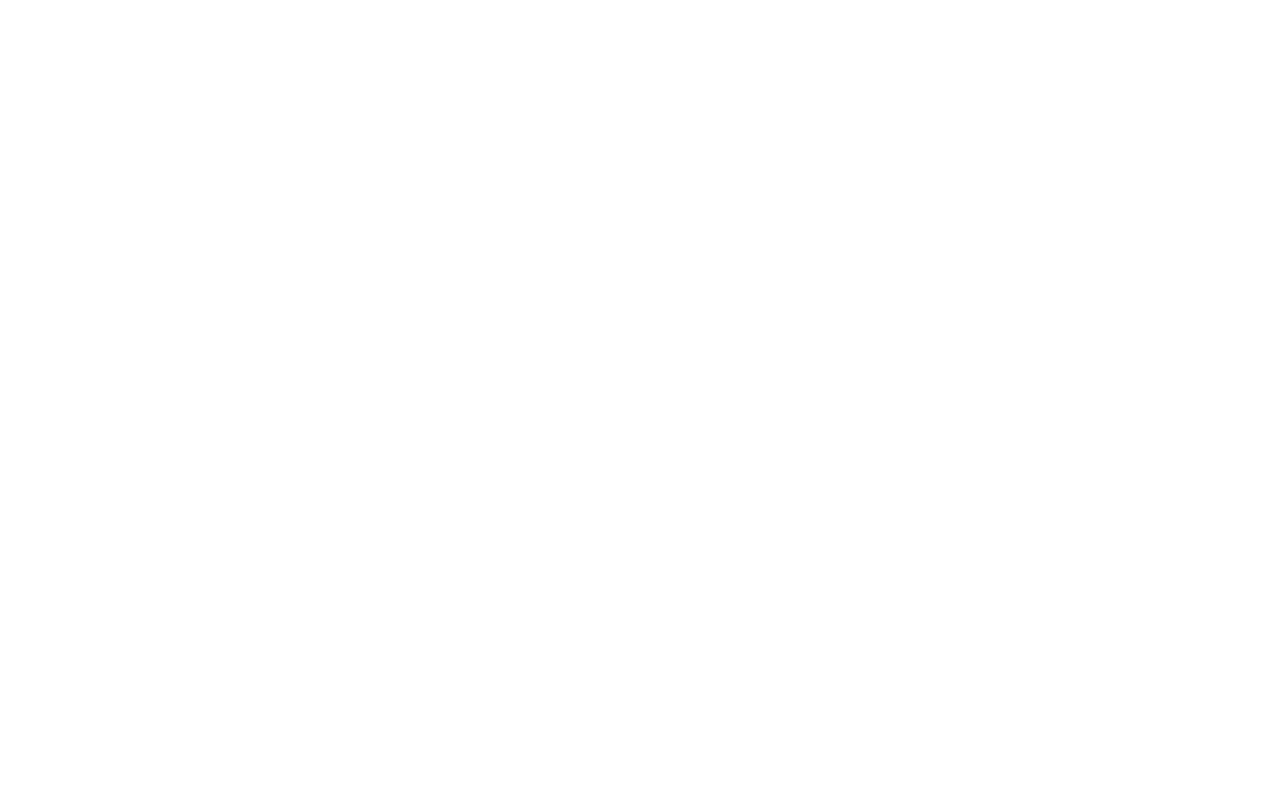
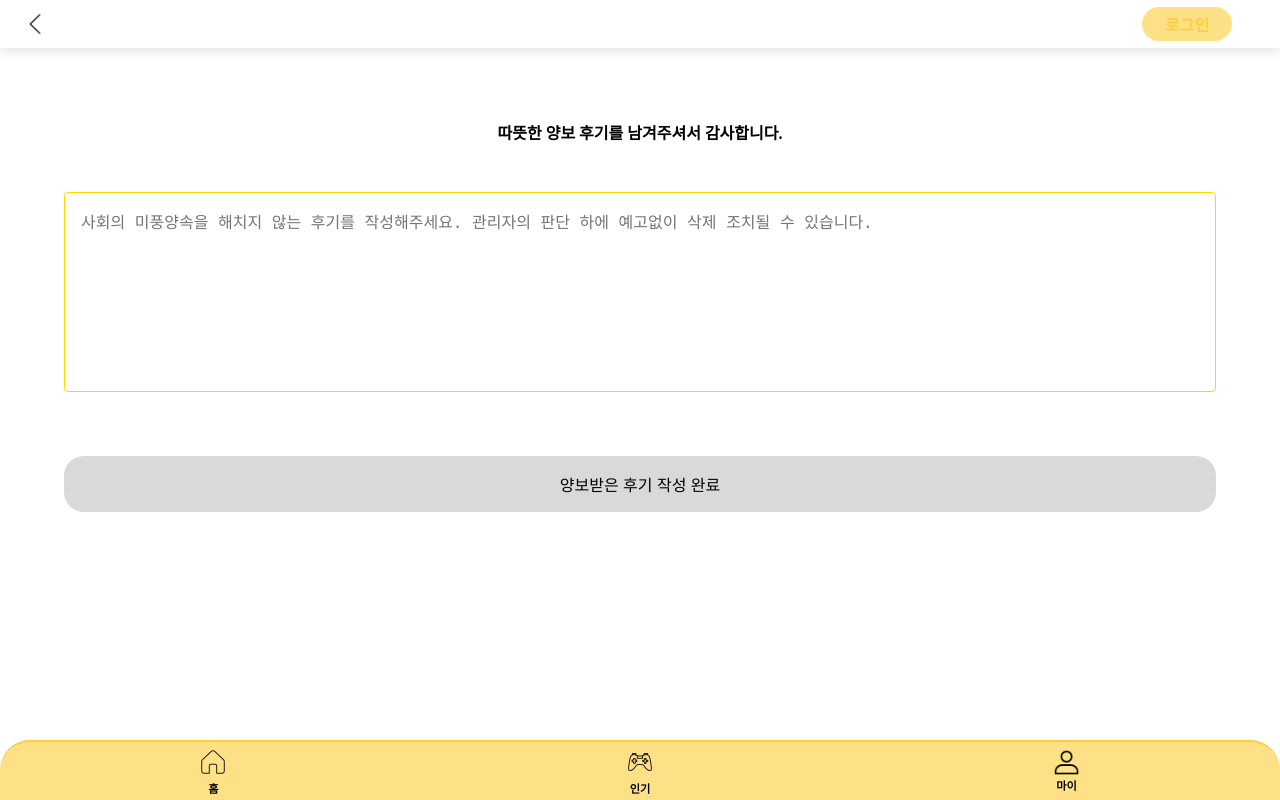
Before and after one commit to Bewheneverwhatiwant/YieldMe, a React (Vite) app in the folder yieldme/: page /writereview in a window 1280 px wide. Before the commit this address had no page. Built offline with nearby package versions, Linux system fonts and the light colour scheme.

Commit message:
[ADD] 리뷰 작성 화면 추가

```diff
--- a/yieldme/src/Router.jsx
+++ b/yieldme/src/Router.jsx
@@ -7,6 +7,7 @@
 import LoginPage from './Components/header/login/login';
 import SignUpPage from './Components/header/signup/signup';
 import YieldHistory from './pages/mainpage/mypage/yieldhistory';
+import WriteReview from './pages/mainpage/mypage/writereview';
 
 import Favor from './pages/mainpage/favor/favor';
 import Cashback from './pages/mainpage/homepage/cashback';
@@ -33,6 +34,7 @@
                     <Route path="/iwanttobeyielded" element={<IWantoBeYielded />} />
                     <Route path="/iwanttoyield" element={<IWantoYield />} />
                     <Route path="/yieldhistory" element={<YieldHistory />} />
+                    <Route path="/writereview" element={<WriteReview />} />
 
                     <Route path="/cashback" element={<Cashback />} />
                     <Route path="/findnearyield" element={<FindNearYield />} />
--- /dev/null
+++ b/yieldme/src/pages/mainpage/mypage/writereview.jsx
@@ -0,0 +1,69 @@
+import React, { useState } from 'react';
+import styled from 'styled-components';
+import { useNavigate } from 'react-router-dom';
+
+import CustomColumn from '../../../Components/Container/CustomColumn';
+import CustomFont from '../../../Components/Container/CustomFont';
+import CustomRow from '../../../Components/Container/CustomRow';
+
+const ContainerCenter = styled.div`
+  display: flex;
+  flex-direction: column;
+  align-items: center;
+  width: 100%;
+  min-height: 100vh;
+  padding-top: 15vh;
+  background-color: white;
+`;
+
+const TextArea = styled.textarea`
+  width: 100%;
+  height: 200px;
+  border: 1px solid #FFD700;
+  border-radius: 4px;
+  padding: 1rem;
+  font-size: 1rem;
+  resize: none;
+  margin-bottom: 1rem;
+`;
+
+const SubmitButton = styled.button`
+  background-color: ${props => props.disabled ? '#D9D9D9' : '#FFD700'};
+  color: black;
+  border: none;
+  padding: 1rem 2rem;
+  border-radius: 20px;
+  cursor: ${props => props.disabled ? 'not-allowed' : 'pointer'};
+  font-size: 1rem;
+  width: 100%;
+`;
+
+const WriteReview = () => {
+    const [review, setReview] = useState('');
+    const navigate = useNavigate();
+
+    const handleSubmit = () => {
+        alert('따뜻한 후기가 정상적으로 등록되었습니다!');
+        navigate('/');
+    };
+
+    return (
+        <ContainerCenter>
+            <CustomColumn width='90%' alignItems='center' justifyContent='center' gap='3rem'>
+                <CustomFont color='black' font='1rem' fontWeight='bold'>따뜻한 양보 후기를 남겨주셔서 감사합니다.</CustomFont>
+
+                <TextArea
+                    value={review}
+                    onChange={(e) => setReview(e.target.value)}
+                    placeholder="사회의 미풍양속을 해치지 않는 후기를 작성해주세요. 관리자의 판단 하에 예고없이 삭제 조치될 수 있습니다."
+                />
+
+                <CustomRow width='100%' alignItems='center' justifyContent='center'>
+                    <SubmitButton onClick={handleSubmit} disabled={!review}>양보받은 후기 작성 완료</SubmitButton>
+                </CustomRow>
+            </CustomColumn>
+        </ContainerCenter>
+    );
+};
+
+export default WriteReview;
```
